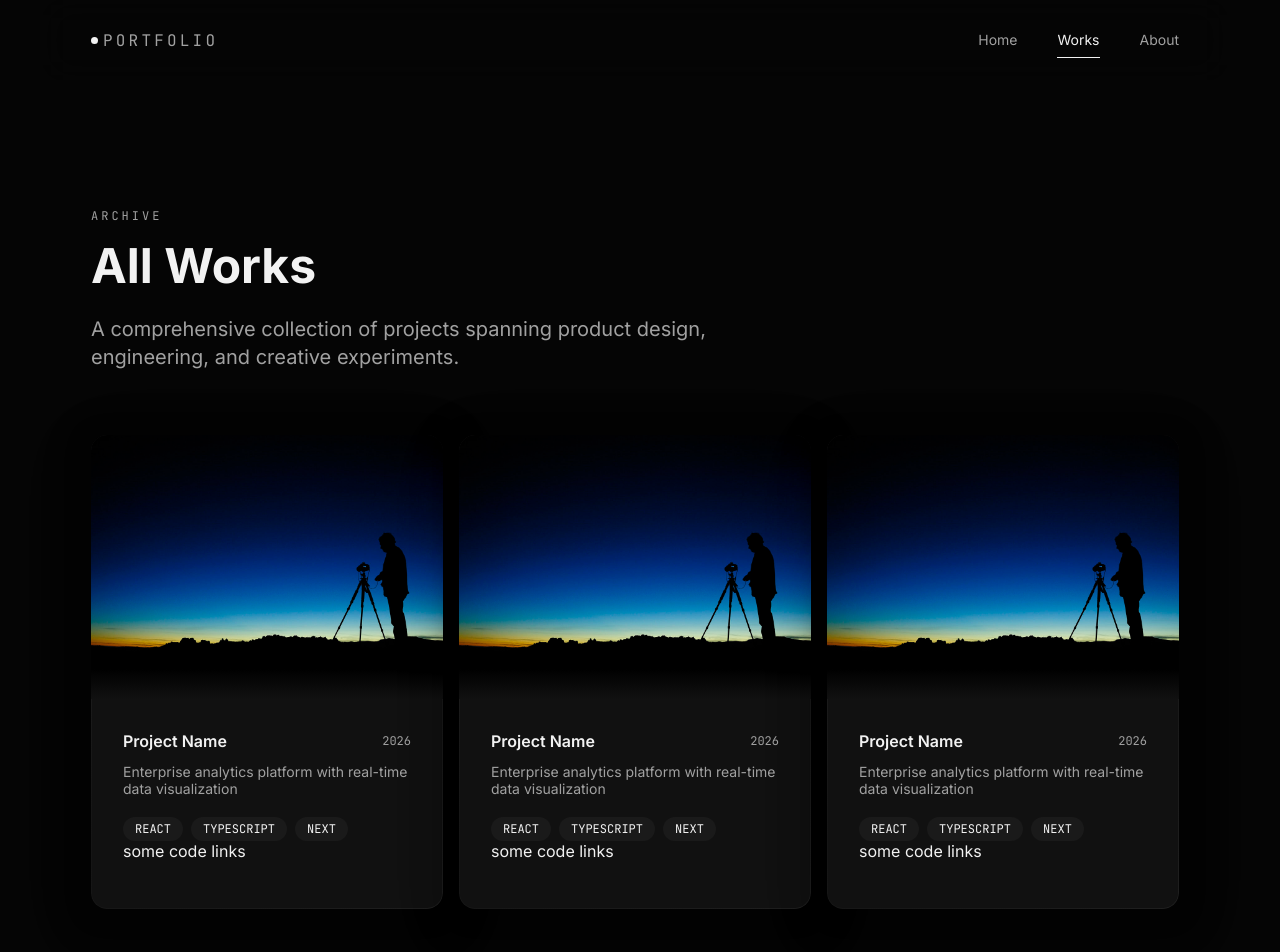
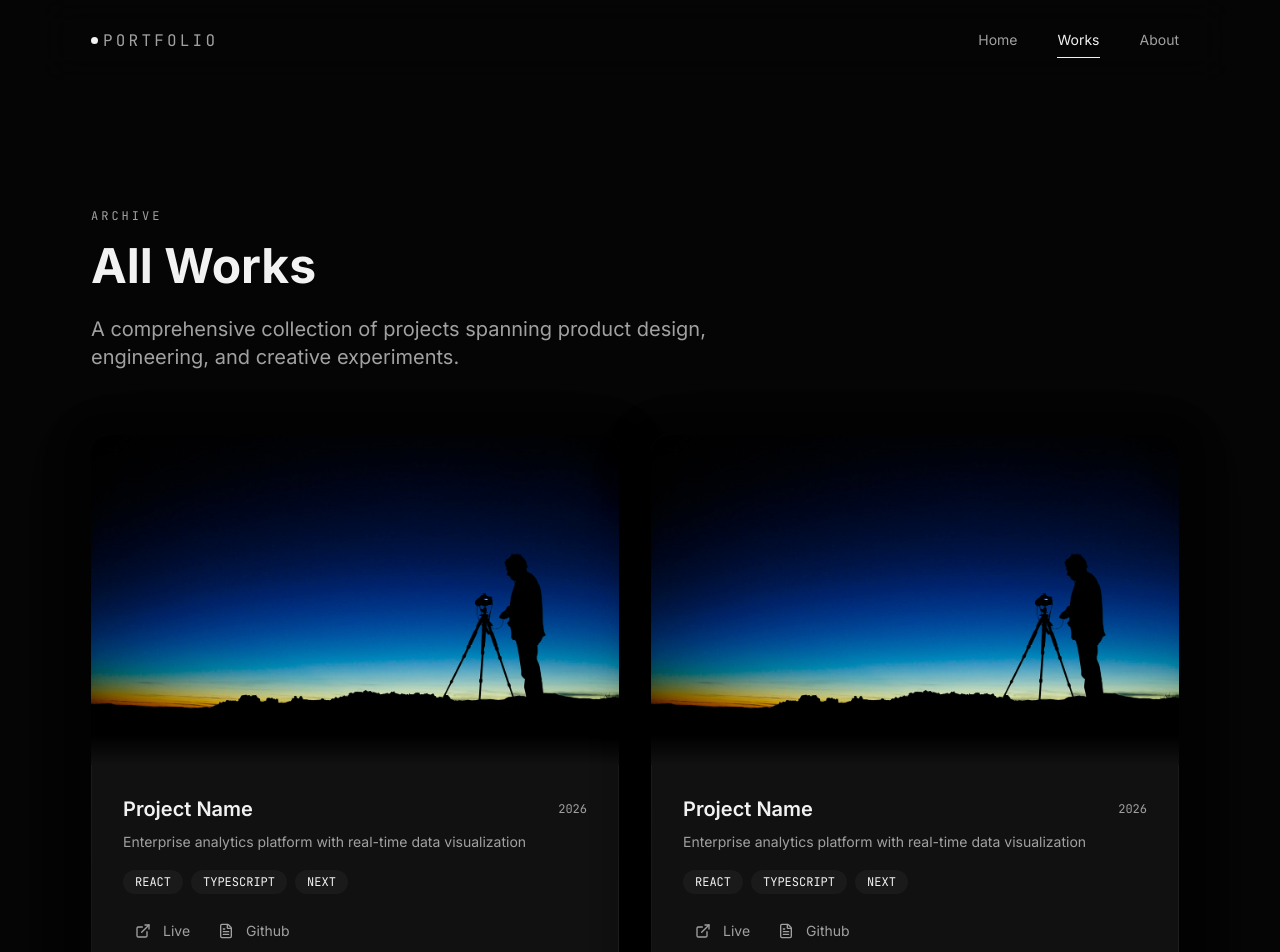
Before and after one commit to ivankalituk/business-card, a React (Vite) app: page /works in a window 1280 px wide. Shown: the top 952 px of the page. Built offline with nearby package versions, Linux system fonts and the light colour scheme.

Commit message:
feat[workCard]: new card type

```diff
--- a/src/pages/worksPage/ui/worksPage.tsx
+++ b/src/pages/worksPage/ui/worksPage.tsx
@@ -24,7 +24,7 @@ const WorksPage = () => {
             </div>
 
             <div
-                className="flex gap-[16px]"
+                className="grid grid-cols-2 gap-[32px]"
             >
                 <WorkCard type='DETAILED'/>
                 <WorkCard type='DETAILED'/>
--- a/src/shared/ui/workCard/ui/workCard.tsx
+++ b/src/shared/ui/workCard/ui/workCard.tsx
@@ -2,7 +2,12 @@ import type { FC } from "react";
 import sampleImage from '../../../assets/images/amar-guillen-photographiing-death-valley.jpg'
 import { Tag } from "../../tag";
 import { ArrowUpRight } from "lucide-react";
-
+import { SecondaryText } from "../../secondaryText";
+import { ExternalLink, FileText } from 'lucide-react';
+import { Link } from "react-router-dom";
+import { twMerge } from "tailwind-merge";
+import { BigHeading } from "../../bigHeading";
+import { SmallHeading } from "../../smallHeading";
 
 interface Props{
     type: 'SMALL' | 'DETAILED'
@@ -12,10 +17,9 @@ const WorkCard: FC <Props> = ({type}) =>{
 
     return(
         <div
-            className="
+            className={twMerge(`
                 text-foreground
                 aspect-[380/512]
-                max-w-[380px]
                 w-[100%]
                 bg-card
                 glass-border
@@ -23,26 +27,26 @@ const WorkCard: FC <Props> = ({type}) =>{
                 overflow-hidden
                 vessel-shadow
                 group
-            "
+                `,`${type === 'DETAILED' && 'aspect-576/638'}`)}
         >
             <div
-                className="
+                className={twMerge(`
                     relative
                     overflow-hidden
                     aspect-[4/3]
-                "
+                `, `${type === 'DETAILED' && 'aspect-576/360'}`)}
             >
                 <img
                     src={sampleImage}
                     alt="workImage"
-                    className="
+                    className={twMerge(`
                         scale-101
                         aspect-[4/3]
                         w-[100%]
                         object-cover
                         overflow-hidden
                         transition-transform duration-700 group-hover:scale-105
-                    "
+                    `, `${type === 'DETAILED' && 'aspect-576/360'}`)}
                 />
 
                 <div
@@ -70,39 +74,16 @@ const WorkCard: FC <Props> = ({type}) =>{
                         items-center
                     "
                 >
-                    <div
-                        className="
-                            text-foreground
-                            font-inter
-                            font-[20px]
-                            font-[600]
-                        "
-                    >
-                        Project Name
-                    </div>
+                    <BigHeading className="text-[20px] font-[600]">Project Name</BigHeading>
+                    <SmallHeading className="text-12px text-muted-foreground  tracking-[0em]">2026</SmallHeading>
 
-                    <div
-                        className="
-                            font-mono
-                            text-[12px]
-                            text-muted-foreground
-                        "
-                    >
-                        2026
-                    </div>
                 </div>
 
-                <div
-                    className="
-                        text-muted-foreground
-                        mt-[12px]
-                        font-inter
-                        text-[14px]
-                    "
-                >
+
+                <SecondaryText className="mt-[12px] text-[14px]">
                     Enterprise analytics platform
                     with real-time data visualization
-                </div>
+                </SecondaryText>
 
                 <div
                     className="
@@ -136,8 +117,34 @@ const WorkCard: FC <Props> = ({type}) =>{
                     />
                 </div>}
 
-                {type === 'DETAILED' && <div>
-                    some code links
+                {type === 'DETAILED' && <div className="flex gap-[8px] mt-[20px]">
+                    <Link to={'/'}>
+                        <SecondaryText
+                            className="
+                                flex gap-[8px]
+                                items-center
+                                text-[14px]
+                                p-[8px]
+                            "
+                        >
+                            <ExternalLink height={16}/>
+                            <span>Live</span>
+                        </SecondaryText>
+                    </Link>
+
+                    <Link to={'/'}>
+                        <SecondaryText
+                            className="
+                                flex gap-[8px]
+                                items-center
+                                text-[14px]
+                                p-[8px]
+                            "
+                        >
+                            <FileText height={16}/>
+                            <span>Github</span>
+                        </SecondaryText>
+                    </Link>
                 </div>
                 }
             </div>
```
